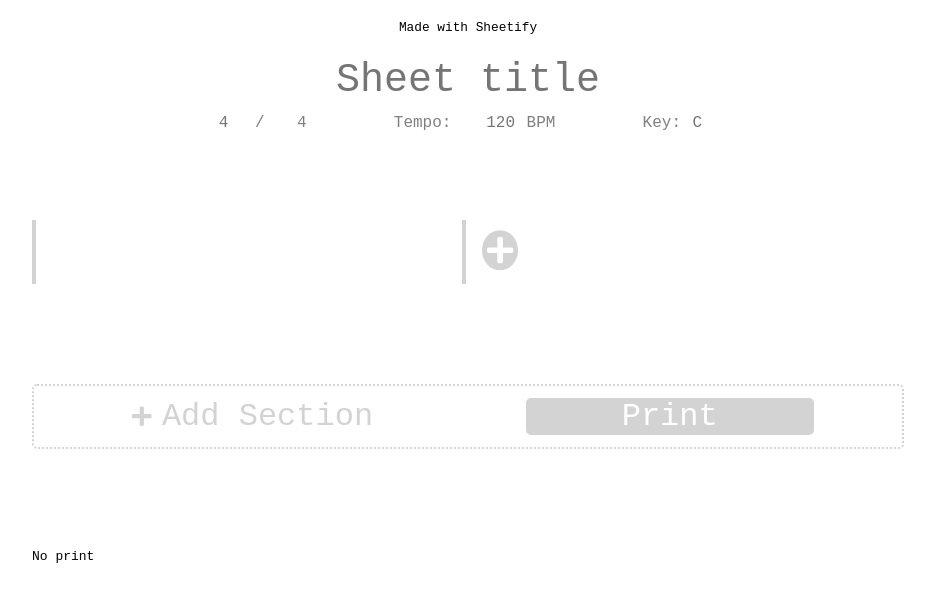
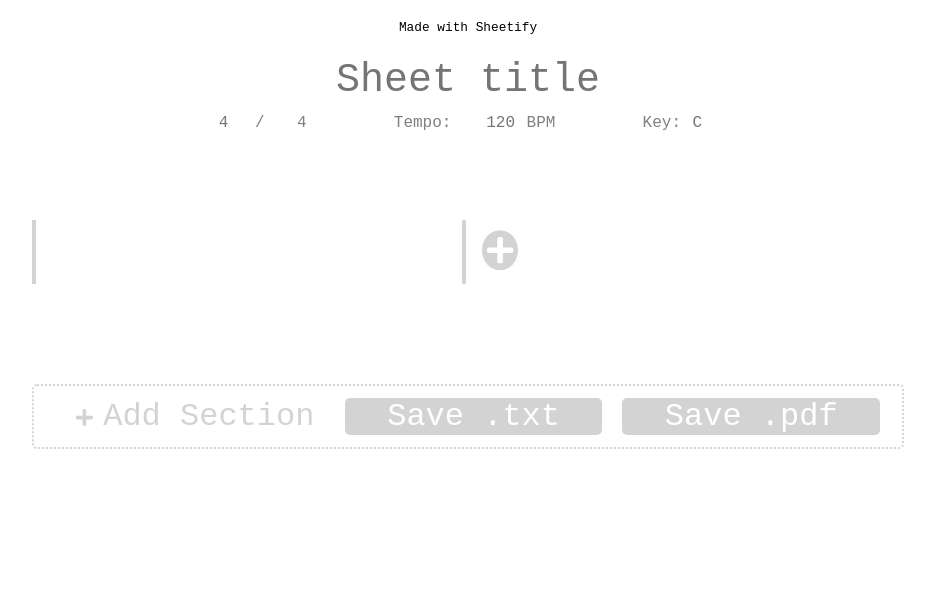
Before and after one commit to ollisterr/sheetify, a React (Create React App) app: page / in a window 1280 px wide. Shown: the top 602 px of the page, without its empty margins (172-1107 px from the left). Built offline with nearby package versions, Linux system fonts and the light colour scheme; a web font is replaced by a local one.

Commit message:
html2canvas PDF save

```diff
--- a/package.json
+++ b/package.json
@@ -7,7 +7,8 @@
     "@fortawesome/free-solid-svg-icons": "^5.9.0",
     "@fortawesome/react-fontawesome": "^0.1.4",
     "file-saver": "^2.0.2",
-    "html2canvas": "^1.0.0-rc.1",
+    "html2canvas": "^1.0.0-rc.3",
+    "jspdf": "^1.5.3",
     "node-sass": "^4.12.0",
     "react": "^16.8.6",
     "react-dom": "^16.8.6",
--- a/src/css/sheetbody.scss
+++ b/src/css/sheetbody.scss
@@ -5,7 +5,7 @@
 }
 
 .control-bar {
-  justify-content: space-around;
+  justify-content: stretch;
   border-radius: 5px;
   padding: 12px;
   font-size: 2rem;
@@ -16,11 +16,13 @@
   margin: 100px 0;
 
   .add-section-icon {
-    font-size: 1.4rem;
+    font-size: 1.2rem;
     margin: 0 10px;
   }
 
   > * {
+    flex: 1 1 auto;
+    text-align: center;
     margin: 0 10px;
     color: lightgrey;
     transition: color 0.2s, background-color 0.2s;
@@ -33,7 +35,7 @@
   .print {
     background-color: lightgrey;
     color: white;
-    padding: 0 6rem;
+    padding: 0 2rem;
     border-radius: 5px;
     &:hover {
       background-color: darkgrey;
--- a/src/sheetbody.js
+++ b/src/sheetbody.js
@@ -6,10 +6,32 @@ import { faPlus } from "@fortawesome/free-solid-svg-icons";
 import "./css/sheetbody.scss";
 import { longestChord, stringifySheet } from "./utils";
 import FileSaver from "file-saver";
+import html2canvas from "html2canvas";
+import jsPDF from "jspdf";
+
+const SavePopup = () => {
+  const [{ sheetData }, dispatch] = useContext(SheetContext);
+  const [print, setPrint] = useState("No print");
+
+  function printAll() {
+    const longest = longestChord(sheetData);
+    const output = stringifySheet(sheetData, longest);
+    setPrint(output);
+  }
+
+  return (
+    <div className="print-output">
+      <pre
+        dangerouslySetInnerHTML={{
+          __html: print.replace(/(?:\r\n|\r|\n)/g, "<br />")
+        }}
+      />
+    </div>
+  );
+};
 
 const SheetBody = () => {
   const [{ sheetData }, dispatch] = useContext(SheetContext);
-  const [print, setPrint] = useState("No print");
 
   function addSection() {
     sheetData.sections = [...sheetData.sections, { bars: [emptyBar()] }];
@@ -17,12 +39,6 @@ const SheetBody = () => {
       type: "setSheetData",
       newSheetData: sheetData
     });
-  }
-
-  function printAll() {
-    const longest = longestChord(sheetData);
-    const output = stringifySheet(sheetData, longest);
-    setPrint(output);
   }
 
   function saveTxt() {
@@ -37,6 +53,25 @@ const SheetBody = () => {
     );
   }
 
+  function savePDF() {
+    html2canvas(document.body).then(function(canvas) {
+      //document.body.append(canvas);
+      var title = sheetData.name ? sheetData.name : "Untitled song";
+      var imgData = canvas.toDataURL("image/jpeg", 2.0);
+      var image = document.createElement("img");
+      image.src = imgData;
+      var doc = new jsPDF("p", "mm", "a4");
+      doc.setProperties({
+        title: title,
+        subject: "Music sheet for " + title
+      });
+      var width = doc.internal.pageSize.getWidth();
+
+      doc.addImage(imgData, "JPEG", 0, 0, width, image.height);
+      doc.save(title + ".pdf");
+    });
+  }
+
   return (
     <div className="sheetbody">
       {sheetData.sections.map((section, i) => (
@@ -48,15 +83,11 @@ const SheetBody = () => {
           Add Section
         </div>
         <div className="print" onClick={saveTxt}>
-          Print
+          Save .txt
         </div>
-      </div>
-      <div className="print-output">
-        <pre
-          dangerouslySetInnerHTML={{
-            __html: print.replace(/(?:\r\n|\r|\n)/g, "<br />")
-          }}
-        />
+        <div className="print" onClick={savePDF}>
+          Save .pdf
+        </div>
       </div>
     </div>
   );
```
Also changed, not shown: 1 other file (tests, documents, lock files or other folders).
